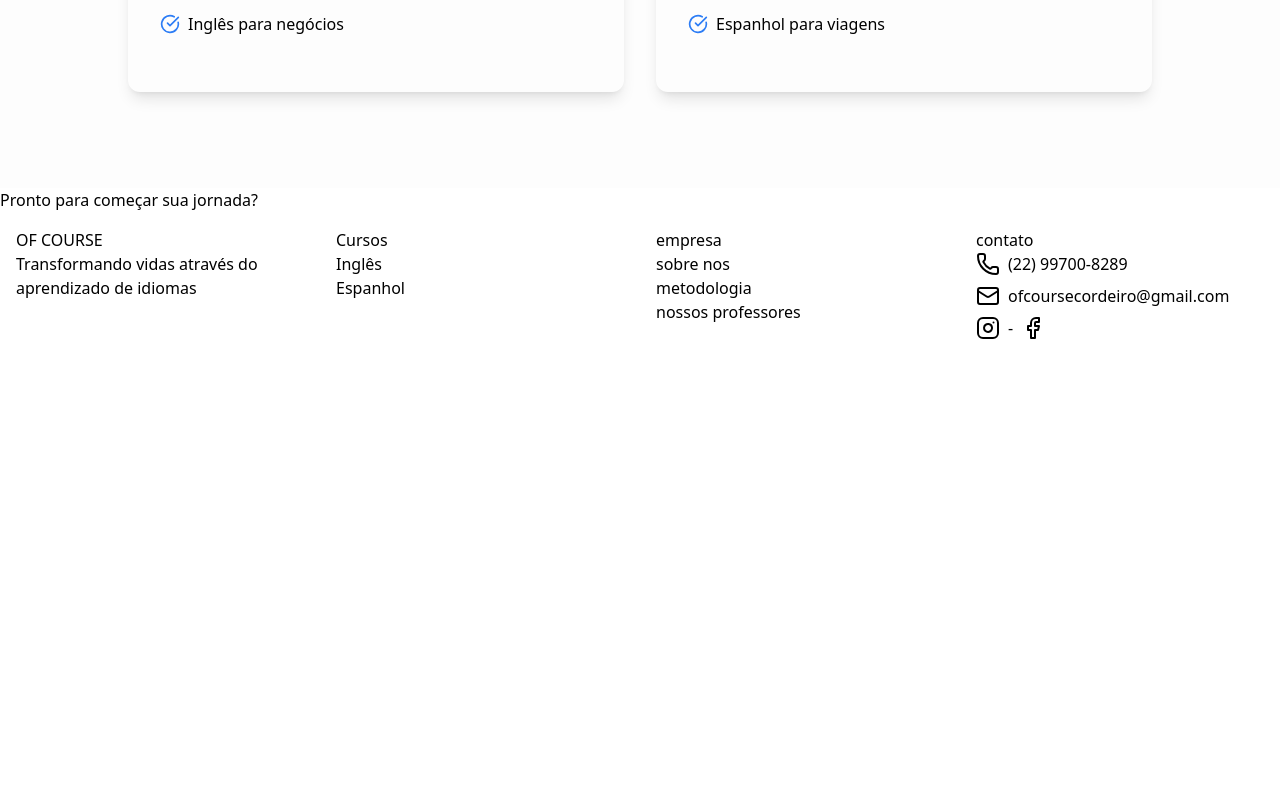
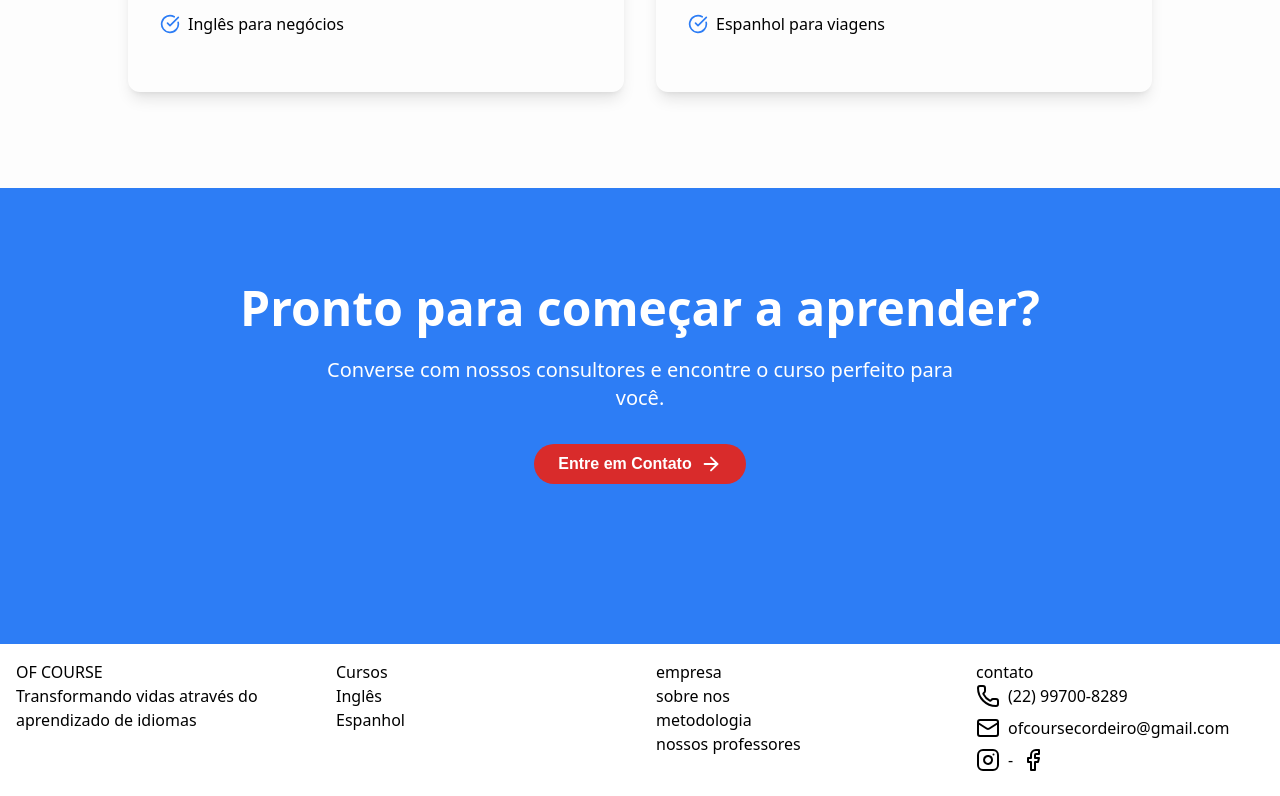
Before and after one commit to mthsimao/of-course, a React (Vite) app: page / in a window 1280 px wide. Shown: the part 1928-2724 px from the top of the page. Before the commit the page ends 2292 px from the top, so only its background shows below. Built offline with nearby package versions, Linux system fonts and the light colour scheme; a web font is replaced by a local one.

Commit message:
creating cta section

```diff
--- a/src/components/CTA.jsx
+++ b/src/components/CTA.jsx
@@ -1,9 +1,34 @@
+import { useTranslation } from "react-i18next";
+import { ArrowRight } from "lucide-react";
+
 const CTA = () => {
+  const { t } = useTranslation();
+
   return (
-    <section>
-      <h1>Pronto para começar sua jornada?</h1>
+    <section className="py-20 bg-primary text-white" id="contato">
+      <div className="mx-auto p-4">
+        <div className="flex flex-col items-center justify-center gap-4 text-center mb-16">
+          <h2 className="text-4xl md:text-5xl font-bold mb-2">
+            {t("cta.title")}
+          </h2>
+          <p className="text-xl max-w-2xl mx-auto mb-4">
+            {t("cta.subTitle")}
+          </p>
+
+          <button className="bg-secondary rounded-full px-6 py-2">
+            <a
+              href="https://api.whatsapp.com/send?phone=5522997008289"
+              target="_blank"
+              className="flex flex-row items-center gap-2 hover:gap-4 transition-all text-white font-stack font-bold"
+            >
+              {t("cta.button")}
+              <ArrowRight size={22}/>
+            </a>
+          </button>
+        </div>
+      </div>
     </section>
-  )
-}
+  );
+};
 
-export default CTA
+export default CTA;
--- a/src/i18n/locales/en.json
+++ b/src/i18n/locales/en.json
@@ -50,5 +50,10 @@
         "Spanish for travel"
       ]
     }
+  },
+  "cta": {
+    "title": "Ready to start learning?",
+    "subTitle": "Talk with our advisors and find the perfect course for you.",
+    "button": "Contact Us"
   }
 }
--- a/src/i18n/locales/es.json
+++ b/src/i18n/locales/es.json
@@ -49,5 +49,10 @@
         "Español para viajar"
       ]
     }
+  },
+  "cta": {
+    "title": "¿Listo para empezar a aprender?",
+    "subTitle": "Habla con nuestros asesores y encuentra el curso perfecto para ti.",
+    "button": "Contáctanos"
   }
 }
--- a/src/i18n/locales/pt.json
+++ b/src/i18n/locales/pt.json
@@ -51,7 +51,9 @@
       ]
     }
   },
-
-  "description": "Aprenda inglês e espanhol com professores especializados.",
-  "button": "Saiba mais"
+  "cta": {
+    "title": "Pronto para começar a aprender?",
+    "subTitle": "Converse com nossos consultores e encontre o curso perfeito para você.",
+    "button": "Entre em Contato"
+  }
 }
--- a/src/index.css
+++ b/src/index.css
@@ -20,6 +20,8 @@
   --color-secondary: rgb(217, 43, 43);
   --color-secondary-foreground: rgb(172, 33, 33);
 
+  --color-btn-wpp: rgb(37, 211, 102);
+
   --color-muted: rgb(28, 35, 56);
   --color-muted-foreground: rgb(54, 61, 82);
 
@@ -27,6 +29,11 @@
 }
 
 @layer base {
+
+  html {
+    scroll-behavior: smooth;
+  }
+
   .footer-div {
     display: flex;
     flex-direction: column;
```
